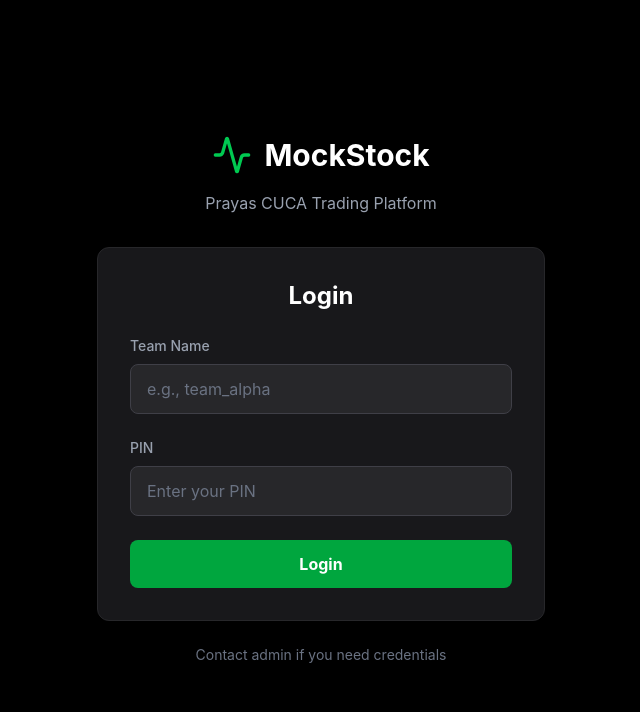
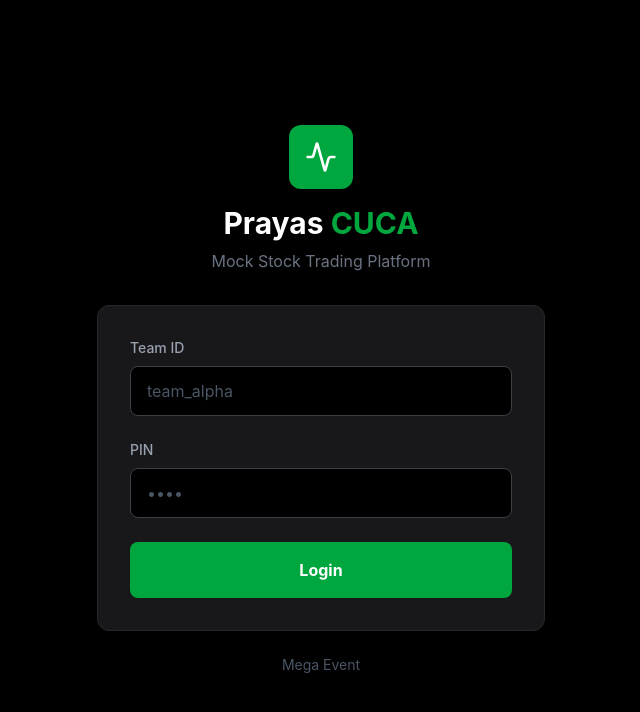
Before and after one commit to cyruslohith-maker/prayas-trading, a React (Vite) app: page / in a window 1280 px wide. Shown: the top 712 px of the page, without its empty margins (319-959 px from the left). Built offline with nearby package versions, Linux system fonts and the light colour scheme.

Commit message:
Refactor LoginPage component for improved UI

```diff
--- a/src/components/LoginPage.tsx
+++ b/src/components/LoginPage.tsx
@@ -11,19 +11,18 @@ export function LoginPage({ onLogin }) {
 
   const handleSubmit = async (e) => {
     e.preventDefault();
+    setLoading(true);
     setError('');
-    setLoading(true);
 
     try {
       const result = await loginUser(userName, pin);
-
       if (result.success) {
         onLogin(userName, result.role || 'user');
       } else {
-        setError('Invalid credentials. Please try again.');
+        setError('Invalid credentials');
       }
     } catch (e) {
-      setError('Connection error. Please try again.');
+      setError('Connection failed');
     } finally {
       setLoading(false);
     }
@@ -32,67 +31,38 @@ export function LoginPage({ onLogin }) {
   return (
     <div className="min-h-screen bg-black flex items-center justify-center p-4">
       <div className="w-full max-w-md">
-        {/* Logo */}
         <div className="text-center mb-8">
-          <div className="flex items-center justify-center gap-3 mb-4">
-            <Activity className="text-green-500" size={40} />
-            <span className="text-3xl font-bold text-white">MockStock</span>
+          <div className="w-16 h-16 bg-green-600 rounded-xl flex items-center justify-center mx-auto mb-4">
+            <Activity size={32} className="text-white" />
           </div>
-          <p className="text-gray-400">Prayas CUCA Trading Platform</p>
+          <h1 className="text-3xl font-bold text-white mb-2">
+            Prayas <span className="text-green-600">CUCA</span>
+          </h1>
+          <p className="text-gray-500">Mock Stock Trading Platform</p>
         </div>
 
-        {/* Login Form */}
-        <div className="bg-zinc-900 border border-zinc-800 rounded-xl p-8">
-          <h2 className="text-2xl font-bold text-white mb-6 text-center">Login</h2>
+        <form onSubmit={handleSubmit} className="bg-zinc-900 border border-zinc-800 rounded-xl p-8">
+          <div className="mb-6">
+            <label className="block text-sm font-medium text-gray-400 mb-2">Team ID</label>
+            <input type="text" value={userName} onChange={(e) => setUserName(e.target.value)} placeholder="team_alpha"
+              className="w-full bg-black border border-zinc-700 rounded-lg px-4 py-3 text-white placeholder-gray-600 focus:border-green-600 focus:outline-none" required />
+          </div>
 
-          <form onSubmit={handleSubmit} className="space-y-6">
-            <div>
-              <label className="block text-sm font-medium text-gray-400 mb-2">
-                Team Name
-              </label>
-              <input
-                type="text"
-                value={userName}
-                onChange={(e) => setUserName(e.target.value)}
-                placeholder="e.g., team_alpha"
-                className="w-full bg-zinc-800 border border-zinc-700 rounded-lg px-4 py-3 text-white placeholder-gray-500 focus:outline-none focus:border-green-500 transition-colors"
-                required
-              />
-            </div>
+          <div className="mb-6">
+            <label className="block text-sm font-medium text-gray-400 mb-2">PIN</label>
+            <input type="password" value={pin} onChange={(e) => setPin(e.target.value)} placeholder="••••"
+              className="w-full bg-black border border-zinc-700 rounded-lg px-4 py-3 text-white placeholder-gray-600 focus:border-green-600 focus:outline-none" required />
+          </div>
 
-            <div>
-              <label className="block text-sm font-medium text-gray-400 mb-2">
-                PIN
-              </label>
-              <input
-                type="password"
-                value={pin}
-                onChange={(e) => setPin(e.target.value)}
-                placeholder="Enter your PIN"
-                className="w-full bg-zinc-800 border border-zinc-700 rounded-lg px-4 py-3 text-white placeholder-gray-500 focus:outline-none focus:border-green-500 transition-colors"
-                required
-              />
-            </div>
+          {error && <div className="mb-6 p-3 bg-red-600/20 border border-red-600 rounded-lg text-red-400 text-sm">{error}</div>}
 
-            {error && (
-              <div className="bg-red-600/20 border border-red-600/50 rounded-lg p-3">
-                <p className="text-red-400 text-sm text-center">{error}</p>
-              </div>
-            )}
+          <button type="submit" disabled={loading}
+            className="w-full bg-green-600 hover:bg-green-500 disabled:bg-gray-700 text-white font-bold py-4 px-6 rounded-lg transition-colors">
+            {loading ? 'Authenticating...' : 'Login'}
+          </button>
+        </form>
 
-            <button
-              type="submit"
-              disabled={loading}
-              className="w-full bg-green-600 hover:bg-green-500 disabled:bg-gray-600 text-white font-bold py-3 px-4 rounded-lg transition-colors"
-            >
-              {loading ? 'Logging in...' : 'Login'}
-            </button>
-          </form>
-        </div>
-
-        <p className="text-center text-gray-500 text-sm mt-6">
-          Contact admin if you need credentials
-        </p>
+        <p className="text-center text-gray-600 text-sm mt-6">Mega Event</p>
       </div>
     </div>
   );
```
